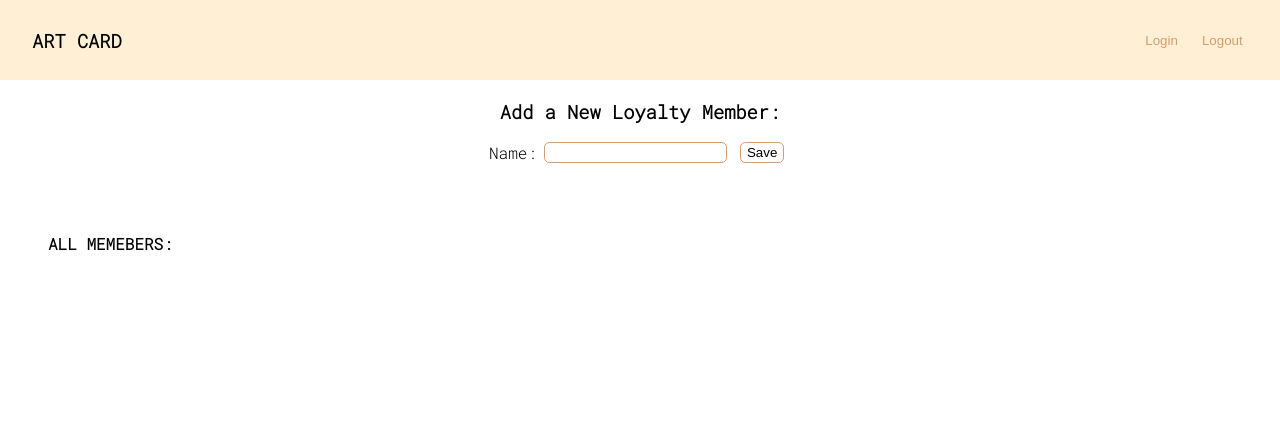
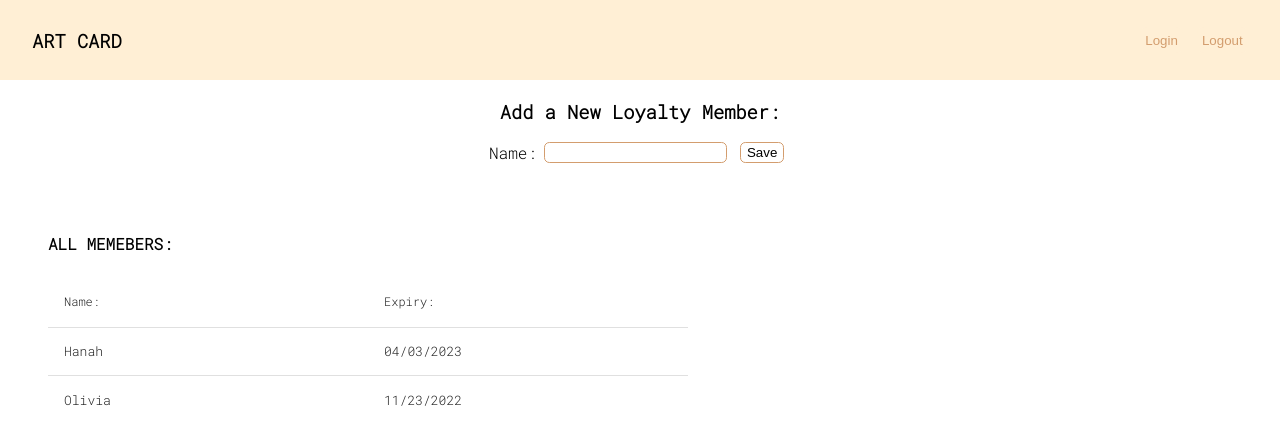
Before and after one commit to oliviacowan/loyalty, a React (Create React App) app in the folder front/: page / in a window 1280 px wide. Shown: the top 444 px of the page. Built offline with nearby package versions, Linux system fonts and the light colour scheme.

Commit message:
member table

```diff
--- a/front/package.json
+++ b/front/package.json
@@ -7,9 +7,11 @@
     "@testing-library/react": "^12.1.5",
     "@testing-library/user-event": "^13.5.0",
     "react": "^18.0.0",
+    "react-data-table-component": "^7.5.0",
     "react-dom": "^18.0.0",
     "react-scripts": "5.0.0",
     "rsuite-table": "^5.4.1",
+    "styled-components": "^5.3.5",
     "web-vitals": "^2.1.4"
   },
   "scripts": {
--- a/front/src/App.js
+++ b/front/src/App.js
@@ -1,6 +1,7 @@
 import './App.css';
 import Members from './components/Members';
 import New from './components/New';
+import Test from './components/Test';
 
 function App() {
   return (
@@ -16,6 +17,7 @@ function App() {
         </nav>
      <New/>
      <Members />
+     <Test />
     </div>
   );
 }
--- a/front/src/components/Members.jsx
+++ b/front/src/components/Members.jsx
@@ -37,9 +37,9 @@ return (
         <Column width={350}>
           <HeaderCell>Expires</HeaderCell>
           <Cell dataKey="expiry" />
-        </Column> */}
+        </Column>
 
-  {/* </Table> */}
+  </Table> */}
   </span>
 )
 }
--- /dev/null
+++ b/front/src/components/Test.css
@@ -0,0 +1,6 @@
+.table{
+  /* display: flex; */
+  width: 50%;
+  margin: 0 3em 0 3em;
+  font-weight: bolder;
+}
--- /dev/null
+++ b/front/src/components/Test.jsx
@@ -0,0 +1,39 @@
+import React from "react";
+import './Test.css'
+import DataTable from 'react-data-table-component';
+
+
+let columns = [
+  {
+      name: 'Name:',
+      selector: row => row.name,
+  },
+  {
+      name: 'Expiry:',
+      selector: row => row.expiry,
+  },
+];
+
+let data = [
+  {
+    id: 1,
+    name: 'Hanah',
+    expiry: '04/03/2023'
+  },
+  {
+    id: 2,
+    name: 'Olivia',
+    expiry: '11/23/2022'
+  }
+]
+
+export default function test() {
+  return (
+    <section className="table">
+      <DataTable
+    columns={columns}
+    data={data}
+/>
+</section>
+  )
+}
```
Also changed, not shown: 1 other file (tests, documents, lock files or other folders).
